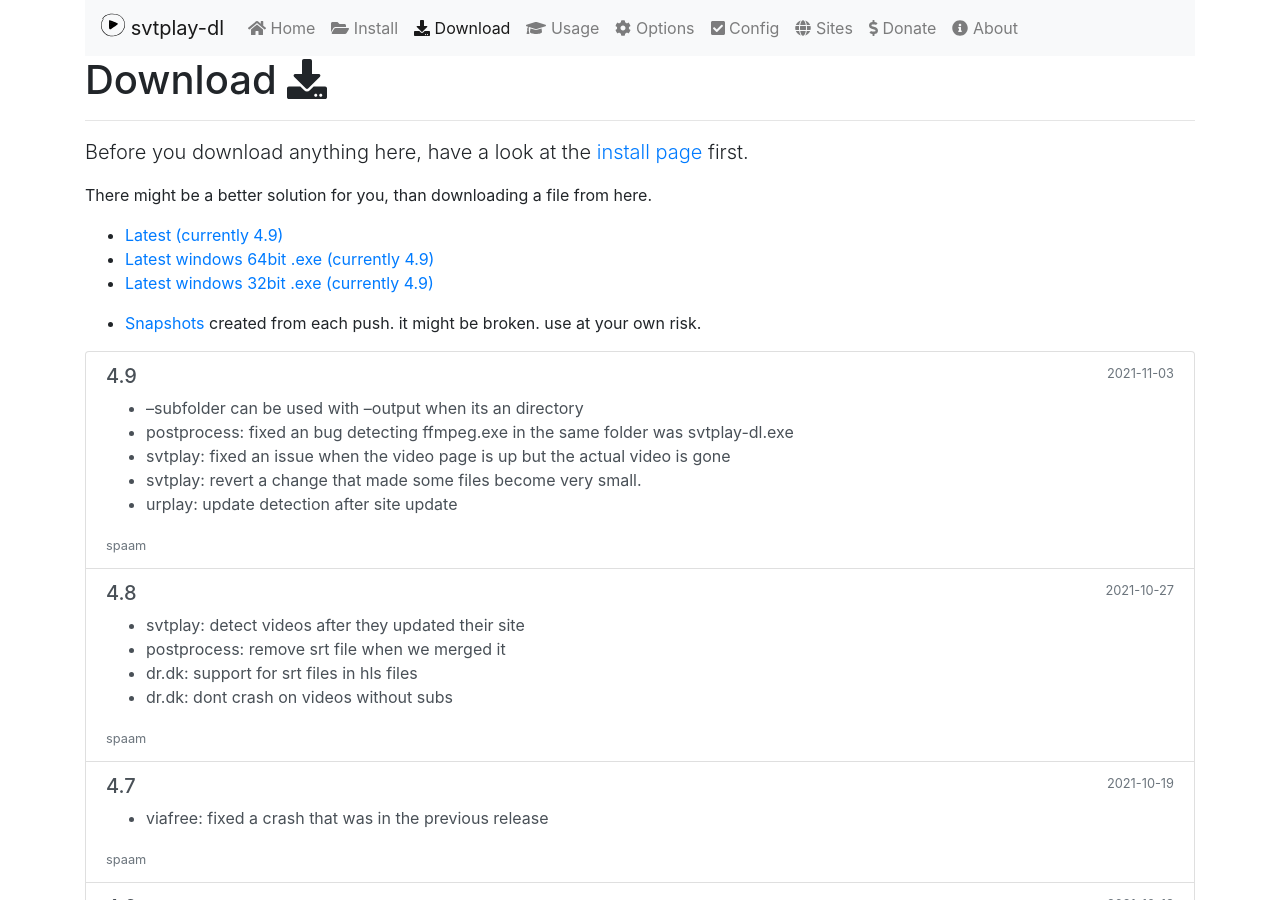
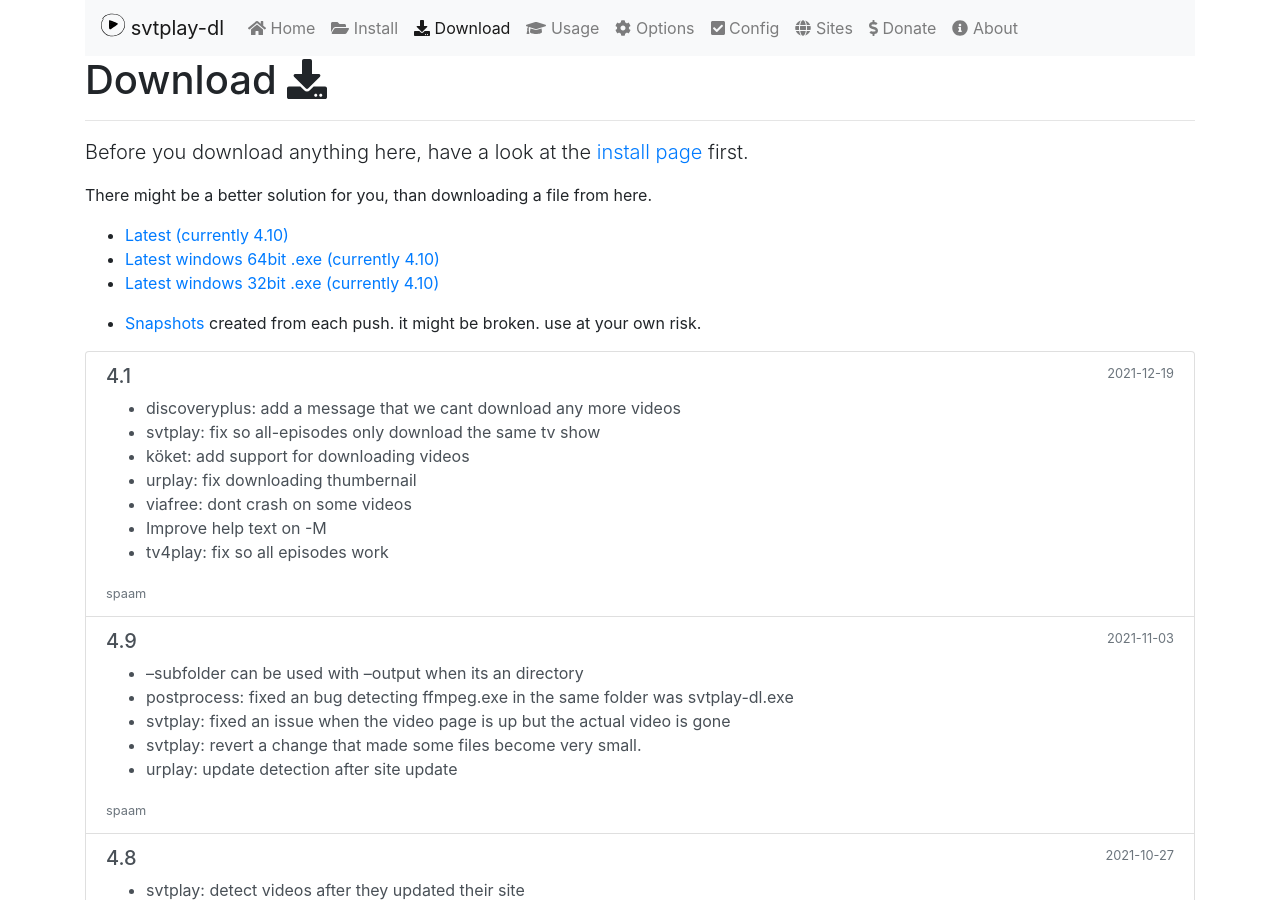
Before and after one commit to spaam/svtplay-dl-web, a Jekyll site: the page built from _pages/download.md, in a window 1280 px wide and 900 px high. Built offline with Jekyll 4.4.1, drawn with Linux system fonts in a browser that asks for light colours; nearby versions of some CDN libraries; comment, search, counter and statistics services are not loaded.

```diff
--- a/_layouts/home.html
+++ b/_layouts/home.html
@@ -15,7 +15,7 @@ layout: default
             <a href="/install/" class="btn btn-lg btn-outline-primary mb-3 mb-md-0 mr-md-3">Get started</a>
             <a href="/archive/" class="btn btn-lg btn-outline-secondary">Download</a>
         </div>
-        <p class="text-muted mb-0">Currently v4.9 (2021-11-03)</p>
+        <p class="text-muted mb-0">Currently v4.10 (2021-12-19)</p>
     </div>
     <div class="col-md-6">
         <img src="/assets/brand/logo.svg" width="256" height="256" class="img-fluid mb-3">
--- a/_pages/download.md
+++ b/_pages/download.md
@@ -10,9 +10,9 @@ description: Download page for svtplay-dl
 
 There might be a better solution for you, than downloading a file from here.
 
-* [Latest (currently 4.9)](https://svtplay-dl.se/download/4.9/svtplay-dl)
-* [Latest windows 64bit .exe (currently 4.9)](https://svtplay-dl.se/download/4.9/svtplay-dl-amd64.zip)
-* [Latest windows 32bit .exe (currently 4.9)](https://svtplay-dl.se/download/4.9/svtplay-dl-win32.zip)
+* [Latest (currently 4.10)](https://svtplay-dl.se/download/4.10/svtplay-dl)
+* [Latest windows 64bit .exe (currently 4.10)](https://svtplay-dl.se/download/4.10/svtplay-dl-amd64.zip)
+* [Latest windows 32bit .exe (currently 4.10)](https://svtplay-dl.se/download/4.10/svtplay-dl-win32.zip)
 
 * [Snapshots](/download/snapshots/) created from each push. it might be broken. use at your own risk.
 
--- /dev/null
+++ b/_posts/2021-12-19-4.10.md
@@ -0,0 +1,17 @@
+---
+layout: post
+title: 4.10
+date: 2021-12-19 15:23:00 +0100
+categories: releases
+windows-amd64: true
+windows-win32: true
+binary: true
+---
+
+* discoveryplus: add a message that we cant download any more videos
+* svtplay: fix so all-episodes only download the same tv show
+* köket: add support for downloading videos
+* urplay: fix downloading thumbernail
+* viafree: dont crash on some videos
+* Improve help text on -M
+* tv4play: fix so all episodes work
```
Also changed, not shown: _pages/sites.md (+0 -1 lines).
